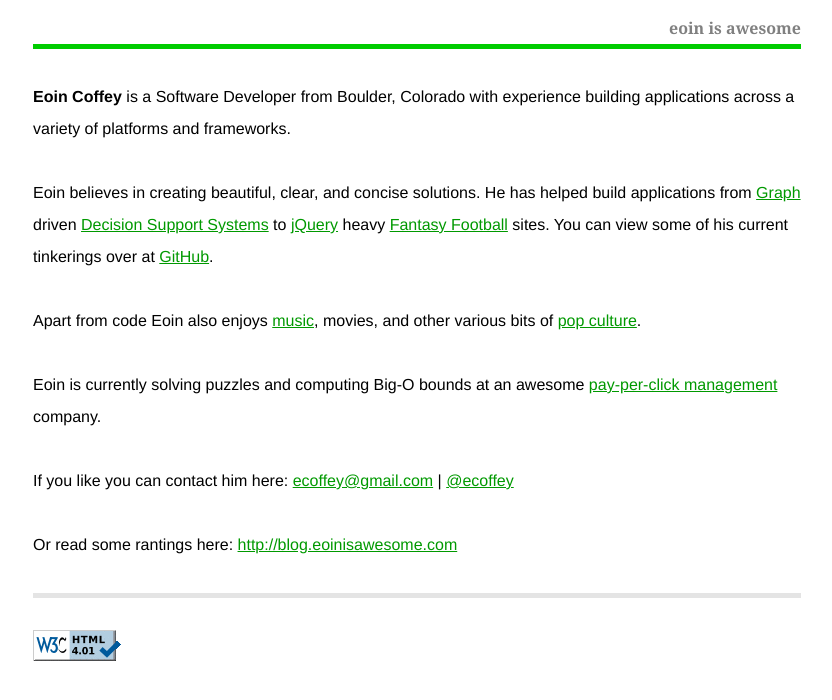
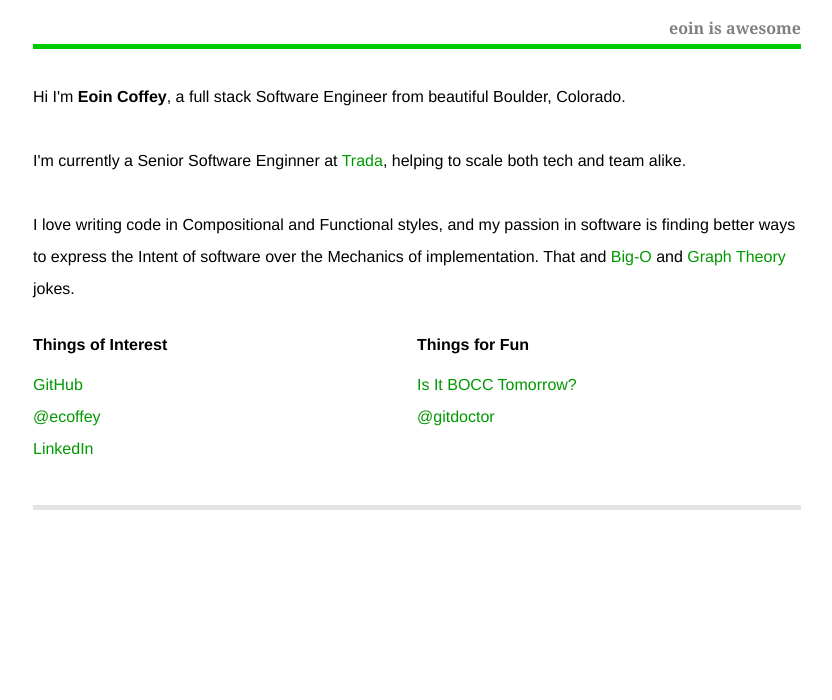
Before and after one commit to ecoffey/ecoffey.github.com, a Jekyll site: the page index.html, which Jekyll copies as it is, in a window 1280 px wide. Shown: the top 700 px of the page, without its empty margins (223-1055 px from the left). Built offline with Jekyll 4.4.1, drawn with Linux system fonts in a browser that asks for light colours; Markdown is read by kramdown in place of the engine named in the settings.

Commit message:
Fix broken links, and change some writing styles

```diff
--- a/index.html
+++ b/index.html
@@ -19,31 +19,31 @@
 			</div>
 			<div id="content">
 				<p>
-					<strong>Eoin Coffey</strong> is a Software Developer from Boulder, Colorado with experience building
-					applications across a variety of platforms and frameworks.
+					Hi I'm <strong>Eoin Coffey</strong>, a full stack Software Engineer from beautiful Boulder, Colorado.
 				</p>
 				<p>
-					Eoin believes in creating beautiful, clear, and concise solutions.  He has helped build applications from <a href="http://en.wikipedia.org/wiki/Graph_theory">Graph</a> driven <a href="http://marketforce.com/products_and_services/llc.aspx">Decision Support Systems</a> to
-					<a href="http://www.jquery.com">jQuery</a> heavy <a href="http://waiverwire.com">Fantasy Football</a> sites.
-					You can view some of his current tinkerings over at <a href="http://www.github.com/ecoffey">GitHub</a>.
+					I'm currently a Senior Software Enginner at <a href="http://www.trada.com">Trada</a>, helping to scale both tech and team alike.
 				</p>
 				<p>
-					Apart from code Eoin also enjoys <a href="http://www.last.fm/user/ecoffey">music</a>, movies, and other various bits of <a href="http://en.wikipedia.org/wiki/The_Venture_Bros.">pop culture</a>.
+				I love writing code in Compositional and Functional styles, and my passion in software is finding better ways to express the Intent of software over the Mechanics of implementation.
+				That and <a href="http://en.wikipedia.org/wiki/Asymptotic_analysis">Big-O</a> and <a href="http://en.wikipedia.org/wiki/Graph_theory">Graph Theory</a> jokes.
 				</p>
-				<p>
-					Eoin is currently solving puzzles and computing Big-O bounds at an awesome <a href="http://www.trada.com">pay-per-click management</a> company.
-				</p>
-        <p>
-          If you like you can contact him here: <a href="mailto:ecoffey@gmail.com">ecoffey@gmail.com</a> | <a href="http://twitter.com/ecoffey">@ecoffey</a>
-        </p>
-        <p>
-          Or read some rantings here: <a href="http://blog.eoinisawesome.com">http://blog.eoinisawesome.com</a>
-			</div>
-			<p>
-				<a href="http://validator.w3.org/check?uri=http%3A%2F%2Feoinisawesome.com%2F">
-					<img src="valid-html401-blue.png" alt="Valid HTML 4.01 Strict" height="31" width="88">
-				</a>
-			</p>
+				<div class="list">
+					<h4>Things of Interest</h4>
+					<ul>
+						<li><a href="https://github.com/ecoffey">GitHub</a></li>
+						<li><a href="https://www.twitter.com/ecoffey">@ecoffey</a></li>
+						<li><a href="http://www.linkedin.com/in/eoinmcoffey">LinkedIn</a></li>
+					</ul>
+				</div>
+				<div class="list">
+					<h4>Things for Fun</h4>
+					<ul>
+						<li><a href="http://isitbocctomorrow.com">Is It BOCC Tomorrow?</a></li>
+						<li><a href="https://www.twitter.com/gitdoctor">@gitdoctor</a><li>
+					</ul>
+				</div>
+				<div style="clear: both;" />
 		</div>
 	<script type="text/javascript">
 	var gaJsHost = (("https:" == document.location.protocol) ? "https://ssl." : "http://www.");
--- a/site.css
+++ b/site.css
@@ -1,6 +1,9 @@
 body { font-family: Helvetica, sans-serif; }
 #wrapper { margin: 0 auto; margin-top: 20px; width: 60%; }
 #header { font-family: Georgia, serif; color: grey; border-bottom: 5px solid #00cc00; padding-bottom: .5em; margin-bottom: 2em; text-transform: lowercase; text-align: right; }
-#content { border-bottom: 5px solid #e4e4e4; margin-bottom: 2em; }
+#content { border-bottom: 5px solid #e4e4e4; padding-bottom: 2em; margin-bottom: 2em; }
 #content p { line-height: 2em; margin-bottom: 2em; }
-#content p a { color: #009900; }
+#content a { color: #009900; text-decoration: none; }
+#content .list { float: left; width: 50%; }
+#content .list h4 { margin-bottom: 1.5em; }
+#content .list ul li { line-height: 1em; margin-bottom: 1em; }
```
